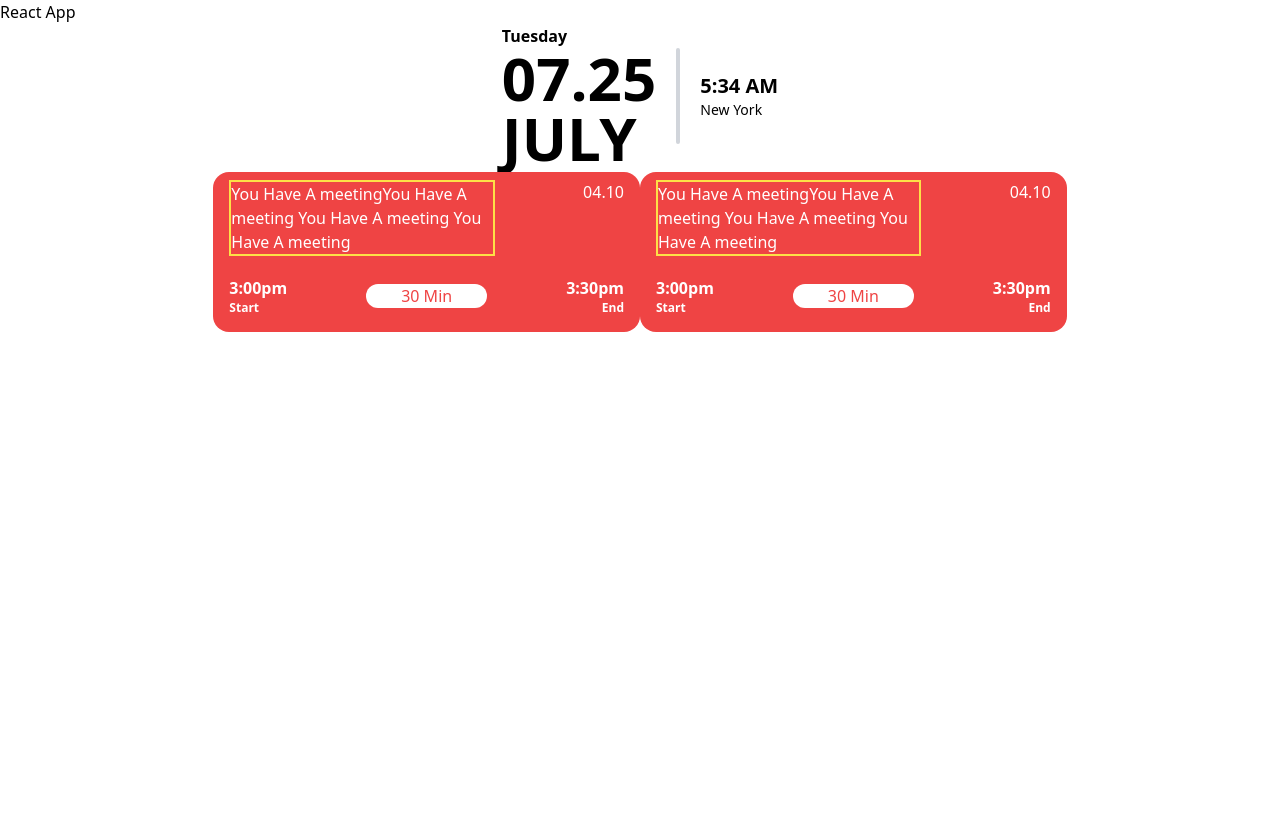
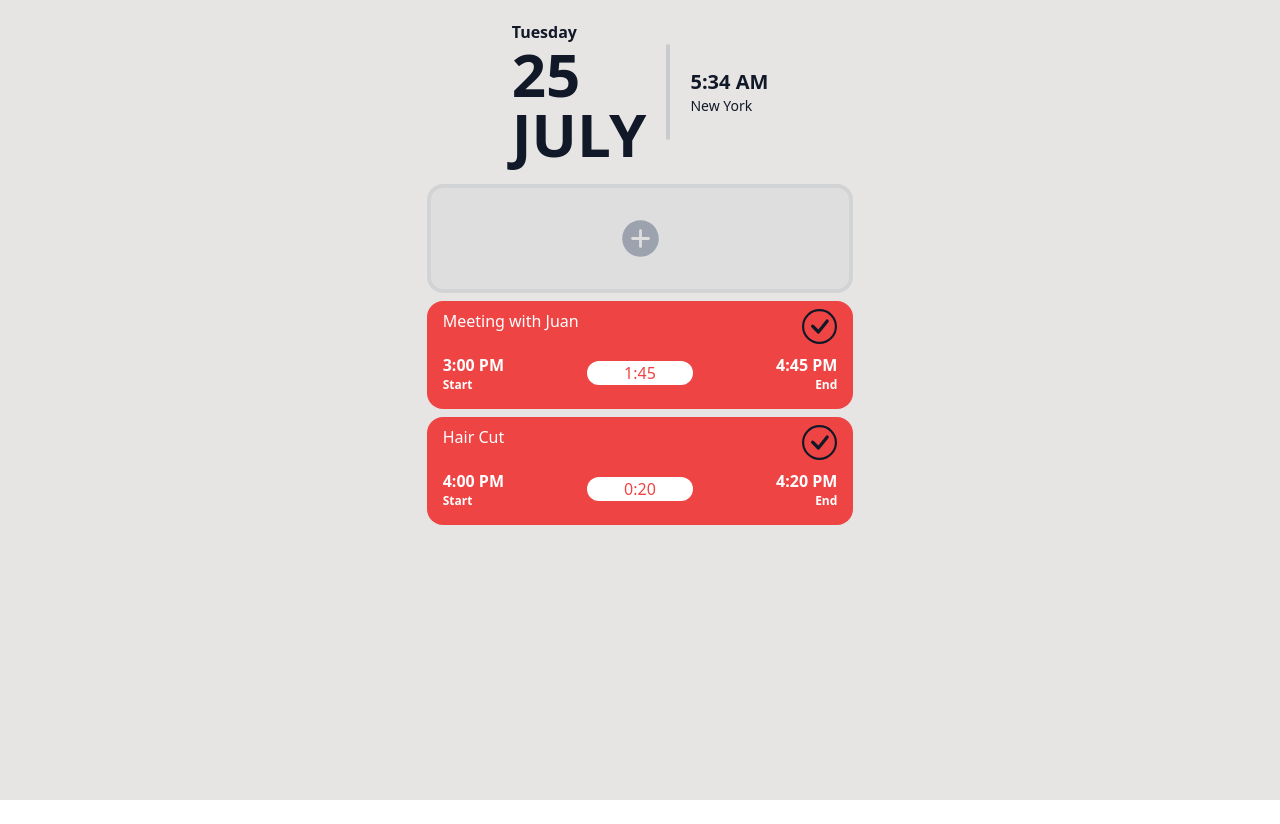
Before and after one commit to JohnCorn/phase-2-project, a React (Create React App) app: page / in a window 1280 px wide. Built offline with nearby package versions, Linux system fonts and the light colour scheme; data requests are answered from the project's data file.

Commit message:
set up the effect to show current time, reorganized the components

```diff
--- a/db.json
+++ b/db.json
@@ -1,16 +1,18 @@
 {
-    "toys": [
+    "items": [
       {
         "id": 1,
-        "name": "Woody",
-        "image": "http://www.pngmart.com/files/3/Toy-Story-Woody-PNG-Photos.png",
-        "likes": 8
+        "description": "Meeting with Juan",
+
+        "startDate": "December 17, 1995 15:00",
+        "endDate": "December 17, 1995 16:45"
       },
       {
         "id": 2,
-        "name": "Buzz Lightyear",
-        "image": "http://www.pngmart.com/files/6/Buzz-Lightyear-PNG-Transparent-Picture.png",
-        "likes": 14
+        "description": "Hair Cut",
+
+        "startDate": "December 17, 1995 16:00",
+        "endDate": "December 17, 1995 16:20"
       }
     ]
   }
--- a/public/index.html
+++ b/public/index.html
@@ -1,14 +1,6 @@
 <!DOCTYPE html>
 <html lang="en">
   <head>
-
-    <!--<link rel="icon" href="%PUBLIC_URL%/favicon.ico" />
-    <meta name="viewport" content="width=device-width, initial-scale=1" />
-    <meta name="theme-color" content="#000000" />-->
-    <meta
-      name="description"
-      content="Web site created using create-react-app"
-    <title>React App</title>
   </head>
   <body>
     <div id="root"></div>
--- a/src/components/AddBar.js
+++ b/src/components/AddBar.js
@@ -1,41 +1,28 @@
 import React from 'react'
+import { IoMdCloseCircleOutline,  IoMdCloseCircle} from "react-icons/io";
 
-function AddItem({isOpen}) {
+function AddItem({isOpen, setIsOpen}) {
     /* TODO:
     - make this a card of its own
     -all user to select a bunch of different
     settings before adding it to the heap
 */
 
-return (
-    <div >
-    </div>
-);
-
 if (isOpen)
 {
-  return (
-        <div className='absolute w-full flex justify-center mt-6 mb-3 z-10'>
+    return (
+        <div className='absolute inset-0 z-40'>
+            <div className='flex justify-center items-center h-full'>
 
-            <div className='grid grid-flow-col justify-center'>
-
-                <div>
-                    <form className="bg-gray-300 rounded-lg px-4 h-10 flex items-center justify-center">
-                        <label>
-                            Name:
-                            <input
-                                className='bg-white rounded-full'
-                                type="text" name="name" />
-                            <select value="grapefruit" onChange={"this.handleChange"}>
-                                <option value="grapefruit">Grapefruit</option>
-                                <option value="lime">Lime</option>
-                                <option value="coconut">Coconut</option>
-                                <option value="mango">Mango</option>
-                            </select>
-                        </label>
-                        <input type="submit" value="+" />
-                    </form>
-            </div>
+                <div className="bg-blue-300 h-10 w-10">
+                    <h1>Fill in</h1>
+                    <button>
+        <IoMdCloseCircleOutline
+        onClick={() => setIsOpen(false)}
+        className='text-gray-400 hover:text-gray-600'
+          size={45}/>
+      </button>
+                </div>
 
             </div>
         </div>
@@ -44,7 +31,7 @@ if (isOpen)
   else
   {
     return (
-        <div className='w-full flex justify-center mt-6 mb-3'>
+        <div>
         </div>
     )
   }
--- a/src/components/App.js
+++ b/src/components/App.js
@@ -8,23 +8,28 @@ function App()
   const [isOpen, setIsOpen] = useState(false)
   const [items, setItems] = useState([])
 
-  const blurBgClassName = " blur-lg brightness-50";
+  const blurBgClassName = " blur-sm";
 
   useEffect(() => {
-    fetch("http://localhost:3000/toys/")
+    fetch("http://localhost:3000/items/")
     .then(response => response.json())
     .then(data => setItems(data))
 }, [])
 
 
   return (
-    <div className='absolute w-screen h-screen'>
-      <AddItem isOpen={isOpen}/>
+    <div className='absolute w-screen h-screen bg-stone-200'>
+            <AddItem
+      isOpen={isOpen}
+      setIsOpen={setIsOpen}
+      />
       <div className={"w-screen h-screen"  + (isOpen ? blurBgClassName : "")}>
       <Header/>
       <ItemList
         items={items}
+        setIsOpen={setIsOpen}
       />
+
       </div>
     </div>
   );
--- a/src/components/Header.js
+++ b/src/components/Header.js
@@ -3,16 +3,21 @@ import React, {useEffect, useState} from 'react'
 function Header()
 {
 
-    const[time, setTime] = useState("");
+    const[date, SetDate] = useState(new Date());
+
+    function refreshClock() {
+        SetDate(new Date());
+    }
 
     useEffect(() => {
-
-        setTime(`${currHour %12}:${currMinute}`);
-    },[]);
+        const timerId = setInterval(refreshClock, 1000);
+        console.log("InEffect");
+        return function cleanup() {
+          clearInterval(timerId);
+        };
+      }, [date]);
 
     let today = new Date();
-    let currHour = today.getHours();
-    let currMinute = today.getMinutes();
 
     const monthNumeric = today.toLocaleDateString("en-US", {
         month: "2-digit"
@@ -30,15 +35,13 @@ function Header()
         month: "long",
     })
 
-    const currTime = today.toLocaleTimeString("en-US", {
+    const currTime = date.toLocaleTimeString("en-US", {
         hour: "numeric",
         minute: "2-digit",
       })
 
-
-
   return (
-    <div className='mx-5 grid grid-flow-col justify-center items-center gap-5'>
+    <div className='mx-5 my-5 grid grid-flow-col justify-center items-center gap-5 text-gray-900'>
 
         <div className='mx-auto h-full'>
             <h1 className='font-semibold text-md'>
@@ -46,7 +49,7 @@ function Header()
             </h1>
 
             <h1 className='font-semibold text-6xl'>
-                {monthNumeric +"." + dayNumeric}
+                {dayNumeric}
             </h1>
 
             <h1 className='font-semibold text-6xl'>
@@ -54,7 +57,7 @@ function Header()
             </h1>
         </div>
 
-        <div className='bg-gray-300 rounded-full w-1 h-2/3'/>
+        <div className='bg-gray-400/40 rounded-full w-1 h-2/3'/>
 
         <div className='flex h-full items-center'>
             <div>
--- a/src/components/Item.js
+++ b/src/components/Item.js
@@ -1,37 +1,75 @@
-import React from 'react'
+import React, {useState} from 'react'
+import { BsCheckCircle } from "react-icons/bs";
 
-function Item ({itemData}) {
+function Item ({itemData})
+{
+      function GetTimeDiff()
+      {
+        const startHour = new Date(itemData.endDate).getHours()
+        const endHour = new Date(itemData.startDate).getHours()
+
+        const startMin = new Date(itemData.endDate).getMinutes()
+        const endMin= new Date(itemData.startDate).getMinutes()
+
+        const minDiff = startMin - endMin;
+        const hourDiff= startHour - endHour
+
+        const timeString  = `${hourDiff}:${minDiff}`
+        return(timeString);
+      }
+
+
+    function FormatTime(dateString)
+    {
+        const date1 = new Date(dateString);
+
+        const currTime = date1.toLocaleTimeString("en-US", {
+            hour: "numeric",
+            minute: "2-digit",
+          })
+
+          return currTime;
+    }
+
   return (
+<div className='flex justify-center items-center'>
     <div className='w-1/3 rounded-2xl bg-red-500 grid grid-flow-row gap-10 text-white '>
 
     <div className='mx-4 my-2 grid grid-flow-row gap-5'>
 
         {/* Top Half */}
         <div className='grid grid-flow-col items-stretch'>
-            <div className='border-2 border-yellow-300 w-3/4'>
-                <h1>You Have A meetingYou Have A meeting You Have A meeting You Have A meeting</h1>
+            <div className='w-3/4'>
+                <h1>{itemData.description}</h1>
             </div>
 
-            <h1 className='text-right'>04.10</h1>
+        <div className='relative'>
+            <button className='absolute top-0 right-0'>
+                <BsCheckCircle
+                    className='text-gray-900 hover:text-gray-200'
+                    size={35}/>
+            </button>
+            </div>
         </div>
 
         {/* Bottom Half */}
         <div className='grid grid-flow-col items-stretch mb-2'>
             <div className=''>
-                <h1 className='font-semibold'>3:00pm</h1>
+                <h1 className='font-semibold'>{FormatTime(itemData.startDate)}</h1>
                 <p className='text-xs font-semibold'>Start</p>
             </div>
 
             <div className='bg-white text-red-500 rounded-full text-center flex justify-center items-center my-2 mx-2'>
-                <h1>30 Min</h1>
+                <h1>{GetTimeDiff(itemData.startDate, itemData.endDate)}</h1>
             </div>
 
             <div className='text-right'>
-                <h1 className='font-semibold'>3:30pm</h1>
+                <h1 className='font-semibold'>{FormatTime(itemData.endDate)}</h1>
                 <p className='text-xs font-semibold'>End</p>
             </div>
         </div>
 
+        </div>
         </div>
     </div>
   )
--- a/src/components/ItemList.js
+++ b/src/components/ItemList.js
@@ -1,9 +1,22 @@
 import React from 'react'
 import Item from './Item'
+import { IoIosAddCircle } from "react-icons/io";
 
-function ItemList({items}) {
+function ItemList({items,setIsOpen}) {
   return (
-    <div className='flex justify-center items-center mx-auto my-1'>
+    <div className='grid grid-flow-row gap-2 mt-5'>
+
+      <div className='flex justify-center items-center'>
+        <div className='w-1/3 rounded-2xl border-4 border-gray-400/20 bg-gray-400/10 flex justify-center items-center py-7' >
+      <button>
+        <IoIosAddCircle
+        onClick={() => setIsOpen(true)}
+        className='text-gray-400 hover:text-gray-600'
+          size={45}/>
+      </button>
+      </div>
+      </div>
+
         { items.map((item) => (
           <Item
           key={item.id}
@@ -11,6 +24,7 @@ function ItemList({items}) {
           />
         ))}
     </div>
+
   )
 }
 
```
